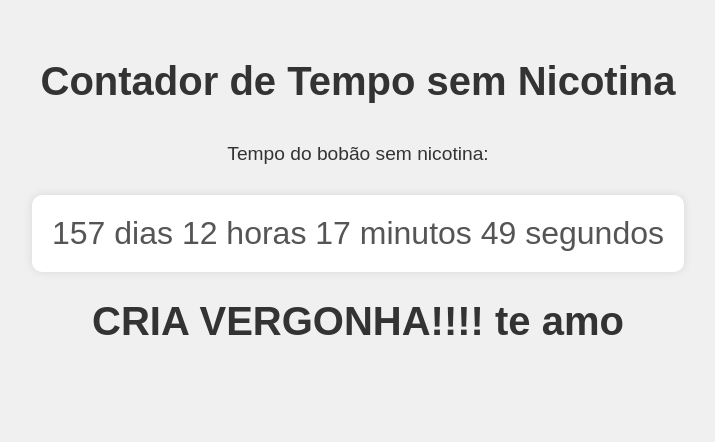
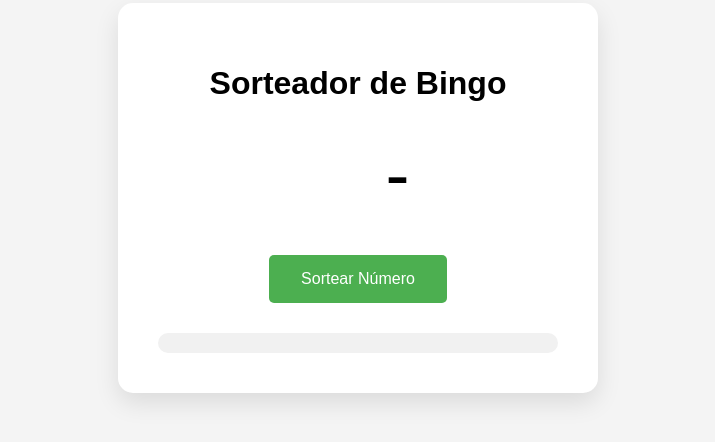
Before and after one commit to aureamcd/aureamcd.github.io, a plain HTML site: page index.html in a window 1280 px wide. Shown: the part 202-644 px from the top of the page, without its empty margins (282-997 px from the left). Drawn offline with Linux system fonts and the light colour scheme.

Commit message:
Update index.html

```diff
--- a/index.html
+++ b/index.html
@@ -1,73 +1,118 @@
 <!DOCTYPE html>
 <html lang="pt-BR">
-
 <head>
     <meta charset="UTF-8">
-    <meta name="viewport" content="width=device-width, initial-scale=1.0">
-    <title>Contador de Tempo sem Nicotina</title>
+    <title>Sorteador de Bingo</title>
     <style>
         body {
-            font-family: Arial, sans-serif;
-            background-color: #f0f0f0;
-            color: #333;
+            font-family: 'Arial', sans-serif;
             display: flex;
-            flex-direction: column;
+            justify-content: center;
             align-items: center;
-            justify-content: center;
             height: 100vh;
             margin: 0;
+            background-color: #f4f4f4;
         }
-
-        h1 {
-            font-size: 2.5em;
-            margin-bottom: 20px;
+        .container {
+            text-align: center;
+            background-color: white;
+            padding: 40px;
+            border-radius: 15px;
+            box-shadow: 0 10px 25px rgba(0,0,0,0.1);
+            width: 400px;
         }
-
-        p {
-            font-size: 1.2em;
-            margin-bottom: 10px;
+        #resultado {
+            display: flex;
+            justify-content: center;
+            align-items: center;
+            font-size: 72px;
+            margin: 20px 0;
         }
-
-        #contador {
-            font-size: 2em;
+        #letra {
+            color: white;
+            padding: 10px 20px;
+            border-radius: 10px;
+            margin-right: 15px;
+            font-weight: bold;
+        }
+        #numero {
+            color: black;
+        }
+        button {
+            background-color: #4CAF50;
+            border: none;
+            color: white;
+            padding: 15px 32px;
+            text-align: center;
+            text-decoration: none;
+            display: inline-block;
+            font-size: 16px;
+            margin: 10px 0;
+            cursor: pointer;
+            border-radius: 5px;
+            transition: background-color 0.3s;
+        }
+        button:hover {
+            background-color: #45a049;
+        }
+        #sorteados {
             margin-top: 20px;
-            color: #555;
-            background-color: #fff;
-            padding: 20px;
+            max-height: 150px;
+            overflow-y: auto;
+            padding: 10px;
+            background-color: #f1f1f1;
             border-radius: 10px;
-            box-shadow: 0px 0px 10px rgba(0, 0, 0, 0.1);
         }
     </style>
 </head>
-
 <body>
-    <h1>Contador de Tempo sem Nicotina</h1>
-    <p>Tempo do bobão sem nicotina:</p>
-    <div id="contador">0 dias 0 horas 0 minutos 0 segundos</div>
-    <h1>CRIA VERGONHA!!!! te amo</h1>
-
+    <div class="container">
+        <h1>Sorteador de Bingo</h1>
+        <div id="resultado">
+            <div id="letra">-</div>
+            <div id="numero">-</div>
+        </div>
+        <button onclick="sortearNumero()">Sortear Número</button>
+        <div id="sorteados"></div>
+    </div>
 
     <script>
-        function iniciarContador() {
-            // Data e hora fixas para o início do contador
-            const dataInicio = new Date('2024-08-20T14:00:00');
+        let numerosSorteados = new Set();
+        const maxNumero = 75;
 
-            setInterval(() => {
-                const agora = new Date();
-                const diferenca = agora - dataInicio;
-
-                const dias = Math.floor(diferenca / (1000 * 60 * 60 * 24));
-                const horas = Math.floor((diferenca % (1000 * 60 * 60 * 24)) / (1000 * 60 * 60));
-                const minutos = Math.floor((diferenca % (1000 * 60 * 60)) / (1000 * 60));
-                const segundos = Math.floor((diferenca % (1000 * 60)) / 1000);
-
-                document.getElementById('contador').textContent = `${dias} dias ${horas} horas ${minutos} minutos ${segundos} segundos`;
-            }, 1000);
+        function obterLetra(numero) {
+            if (numero >= 1 && numero <= 15) return {letra: 'B', cor: '#FF6B6B'};
+            if (numero >= 16 && numero <= 30) return {letra: 'I', cor: '#4ECDC4'};
+            if (numero >= 31 && numero <= 45) return {letra: 'N', cor: '#45B7D1'};
+            if (numero >= 46 && numero <= 60) return {letra: 'G', cor: '#FFA07A'};
+            if (numero >= 61 && numero <= 75) return {letra: 'O', cor: '#C7F464'};
         }
 
-        // Inicia o contador automaticamente quando a página carrega
-        window.onload = iniciarContador;
+        function sortearNumero() {
+            const numeroSorteadosEl = document.getElementById('sorteados');
+            const letraEl = document.getElementById('letra');
+            const numeroEl = document.getElementById('numero');
+
+            if (numerosSorteados.size === maxNumero) {
+                alert('Todos os números já foram sorteados!');
+                return;
+            }
+
+            let novoNumero;
+            do {
+                novoNumero = Math.floor(Math.random() * maxNumero) + 1;
+            } while (numerosSorteados.has(novoNumero));
+
+            numerosSorteados.add(novoNumero);
+
+            const {letra, cor} = obterLetra(novoNumero);
+            letraEl.textContent = letra;
+            letraEl.style.backgroundColor = cor;
+            numeroEl.textContent = novoNumero;
+
+            let listaSorteados = Array.from(numerosSorteados).sort((a, b) => a - b);
+            numeroSorteadosEl.innerHTML = `Números sorteados: ${listaSorteados.join(', ')}`;
+        }
     </script>
 </body>
-
 </html>
```
